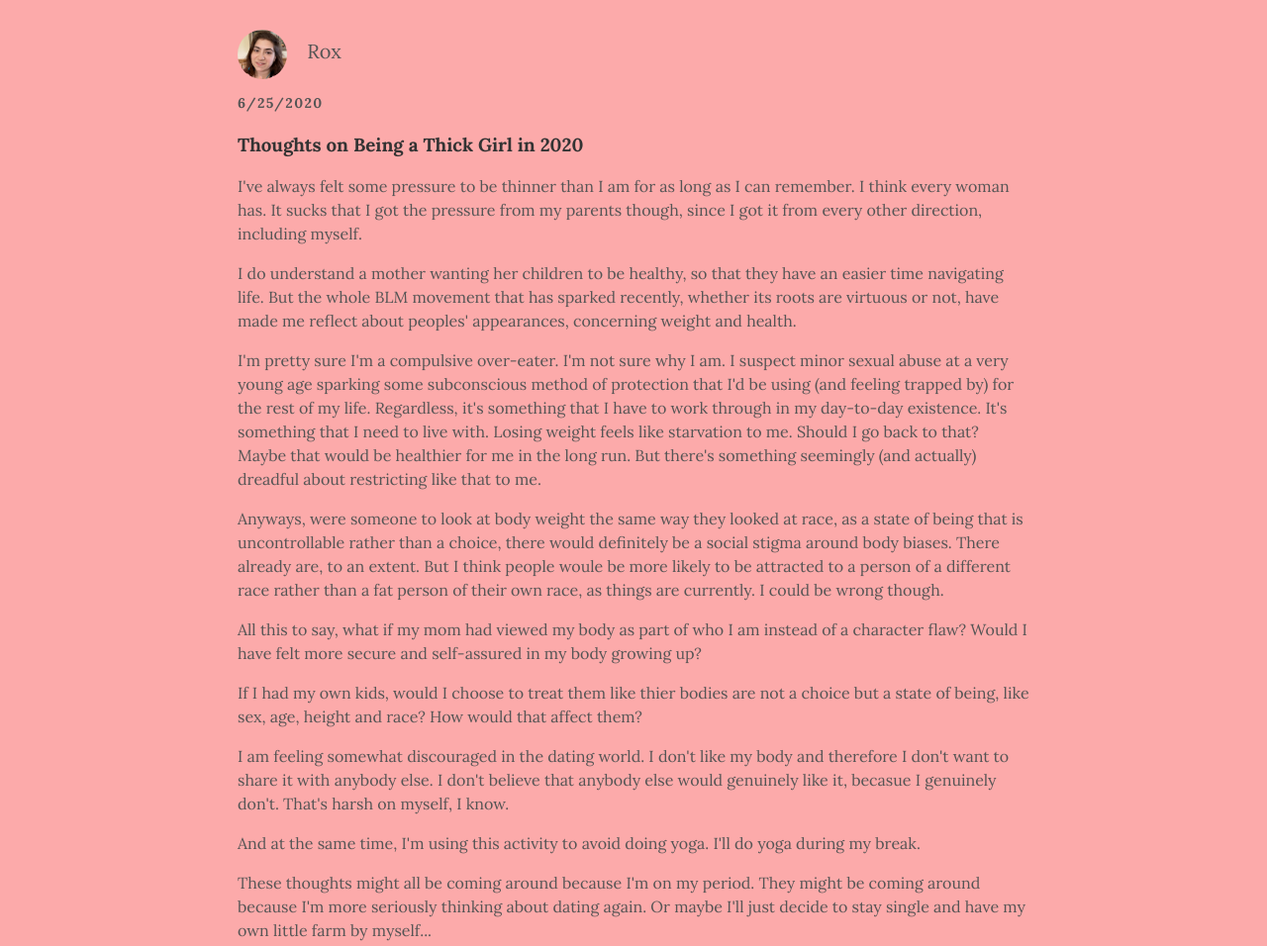
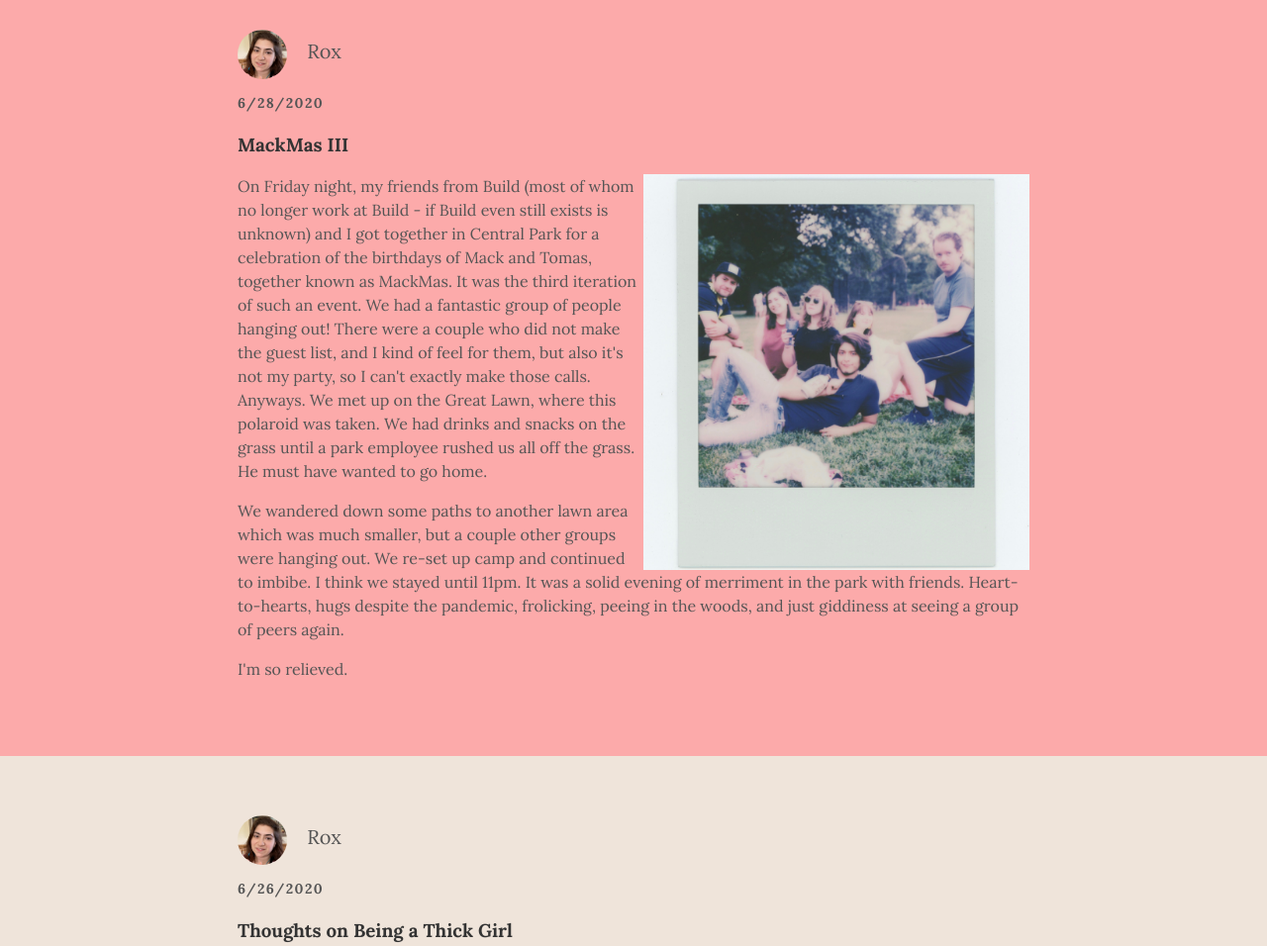
Before and after one commit to RoxanneRose/RoxanneRose.github.io, a plain HTML site: page index.html in a window 1280 px wide. Shown: the part 180-1136 px from the top of the page at 99% size. Drawn offline with Linux system fonts and the light colour scheme; a web font is replaced by a local one.

Commit message:
Add files via upload

```diff
--- a/index.html
+++ b/index.html
@@ -21,8 +21,24 @@
           <img src="authorphoto.JPG">
           <span>Rox</span>
         </div> <! -- post-author -->
-        <p class="post-date">6/25/2020</p>
-        <h3 class="post-title">Thoughts on Being a Thick Girl in 2020</h3>
+        <p class="post-date">6/28/2020</p>
+        <h3 class="post-title">MackMas III</h3>
+        <div class="post-content">
+          <img id="MackMas" src="MackmasIII.JPG">
+          <p>On Friday night, my friends from Build (most of whom no longer work at Build - if Build even still exists is unknown) and I got together in Central Park for a celebration of the birthdays of Mack and Tomas, together known as MackMas. It was the third iteration of such an event. We had a fantastic group of people hanging out! There were a couple who did not make the guest list, and I kind of feel for them, but also it's not my party, so I can't exactly make those calls. Anyways. We met up on the Great Lawn, where this polaroid was taken. We had drinks and snacks on the grass until a park employee rushed us all off the grass. He must have wanted to go home.</p>
+          <p>We wandered down some paths to another lawn area which was much smaller, but a couple other groups were hanging out. We re-set up camp and continued to imbibe. I think we stayed until 11pm. It was a solid evening of merriment in the park with friends. Heart-to-hearts, hugs despite the pandemic, frolicking, peeing in the woods, and just giddiness at seeing a group of peers again.</p>
+          <p>I'm so relieved.</p>
+      </div> <! -- post-content -->
+    </div> <! -- post -->
+  </div> <! -- post-container -->
+    <div class="post-container">
+      <div class="post">
+        <div class="post-author">
+          <img src="authorphoto.JPG">
+          <span>Rox</span>
+        </div> <! -- post-author -->
+        <p class="post-date">6/26/2020</p>
+        <h3 class="post-title">Thoughts on Being a Thick Girl</h3>
         <div class="post-content">
         <p>I've always felt some pressure to be thinner than I am for as long as I can remember. I think every woman has. It sucks that I got the pressure from my parents though, since I got it from every other direction, including myself.</p>
         <p>I do understand a mother wanting her children to be healthy, so that they have an easier time navigating life. But the whole BLM movement that has sparked recently, whether its roots are virtuous or not, have made me reflect about peoples' appearances, concerning weight and health.</p>
--- a/style.css
+++ b/style.css
@@ -154,3 +154,10 @@ p {
   max-width: 1800px;
   background-color: #EFE4DA;
 }
+
+#MackMas {
+  height: 400px;
+  width: auto;
+  float: right;
+  margin-right: auto;
+}
```
Also changed, not shown: MackmasIII.jpg (added).
